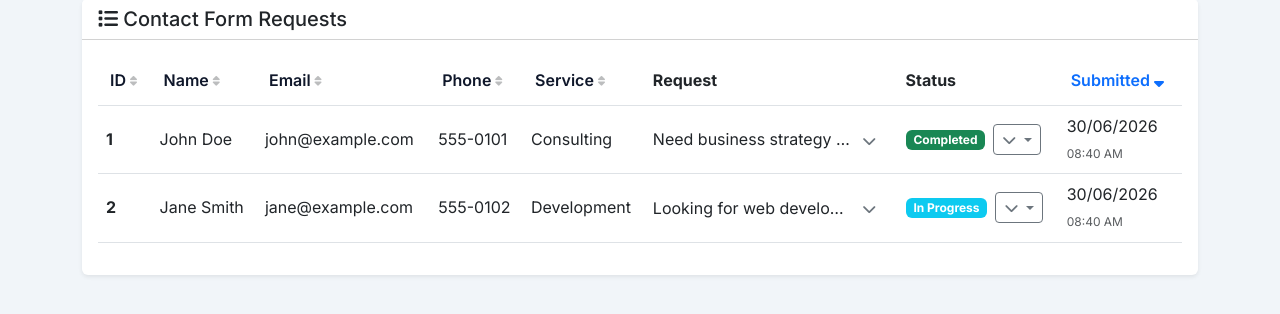
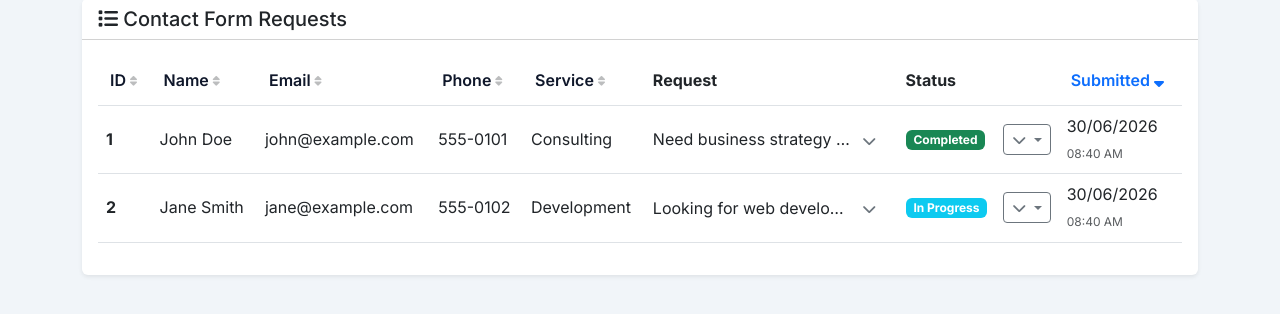
Before and after one commit to JakeMey/business-website, a PHP site: page /business-website/view_requests.php in a window 1280 px wide. Shown: the part 381-695 px from the top of the page. Run offline with PHP 8.4, Linux system fonts and the light colour scheme; the visitor is signed in with stand-in values (Sample User, id 1); data comes from the database, SQL or seed files in the repository.

Commit message:
Refactor status column layout to position badge on the left and dropdown on the right

```diff
--- a/view_requests.php
+++ b/view_requests.php
@@ -352,9 +352,9 @@ else:
                                                 <i class="fas fa-chevron-down expand-icon"></i>
                                             </button>
                                         </td>
-                                        <!-- Status Column with Dropdown -->
+                                        <!-- Status Column - Badge Left, Dropdown Right -->
                                         <td>
-                                            <div class="d-flex align-items-center gap-2">
+                                            <div class="d-flex align-items-center justify-content-between gap-2">
                                                 <span class="badge <?php echo $status_badge[$row['status']]; ?>">
                                                     <?php echo $status_label[$row['status']]; ?>
                                                 </span>
@@ -368,19 +368,19 @@ else:
                                                     <ul class="dropdown-menu dropdown-menu-end">
                                                         <li>
                                                             <a class="dropdown-item <?php echo $row['status'] == 'new' ? 'active' : ''; ?>"
-                                                               href="?update=<?php echo $row['id']; ?>&status=new&filter=<?php echo $status_filter; ?>&sort=<?php echo $sort_column; ?>&dir=<?php echo $sort_direction; ?>">
+                                                            href="?update=<?php echo $row['id']; ?>&status=new&filter=<?php echo $status_filter; ?>&sort=<?php echo $sort_column; ?>&dir=<?php echo $sort_direction; ?>">
                                                                 <i class="fas fa-clock text-warning"></i> New
                                                             </a>
                                                         </li>
                                                         <li>
                                                             <a class="dropdown-item <?php echo $row['status'] == 'in_progress' ? 'active' : ''; ?>"
-                                                               href="?update=<?php echo $row['id']; ?>&status=in_progress&filter=<?php echo $status_filter; ?>&sort=<?php echo $sort_column; ?>&dir=<?php echo $sort_direction; ?>">
+                                                            href="?update=<?php echo $row['id']; ?>&status=in_progress&filter=<?php echo $status_filter; ?>&sort=<?php echo $sort_column; ?>&dir=<?php echo $sort_direction; ?>">
                                                                 <i class="fas fa-spinner text-info"></i> In Progress
                                                             </a>
                                                         </li>
                                                         <li>
                                                             <a class="dropdown-item <?php echo $row['status'] == 'completed' ? 'active' : ''; ?>"
-                                                               href="?update=<?php echo $row['id']; ?>&status=completed&filter=<?php echo $status_filter; ?>&sort=<?php echo $sort_column; ?>&dir=<?php echo $sort_direction; ?>">
+                                                            href="?update=<?php echo $row['id']; ?>&status=completed&filter=<?php echo $status_filter; ?>&sort=<?php echo $sort_column; ?>&dir=<?php echo $sort_direction; ?>">
                                                                 <i class="fas fa-check-circle text-success"></i> Completed
                                                             </a>
                                                         </li>
```
